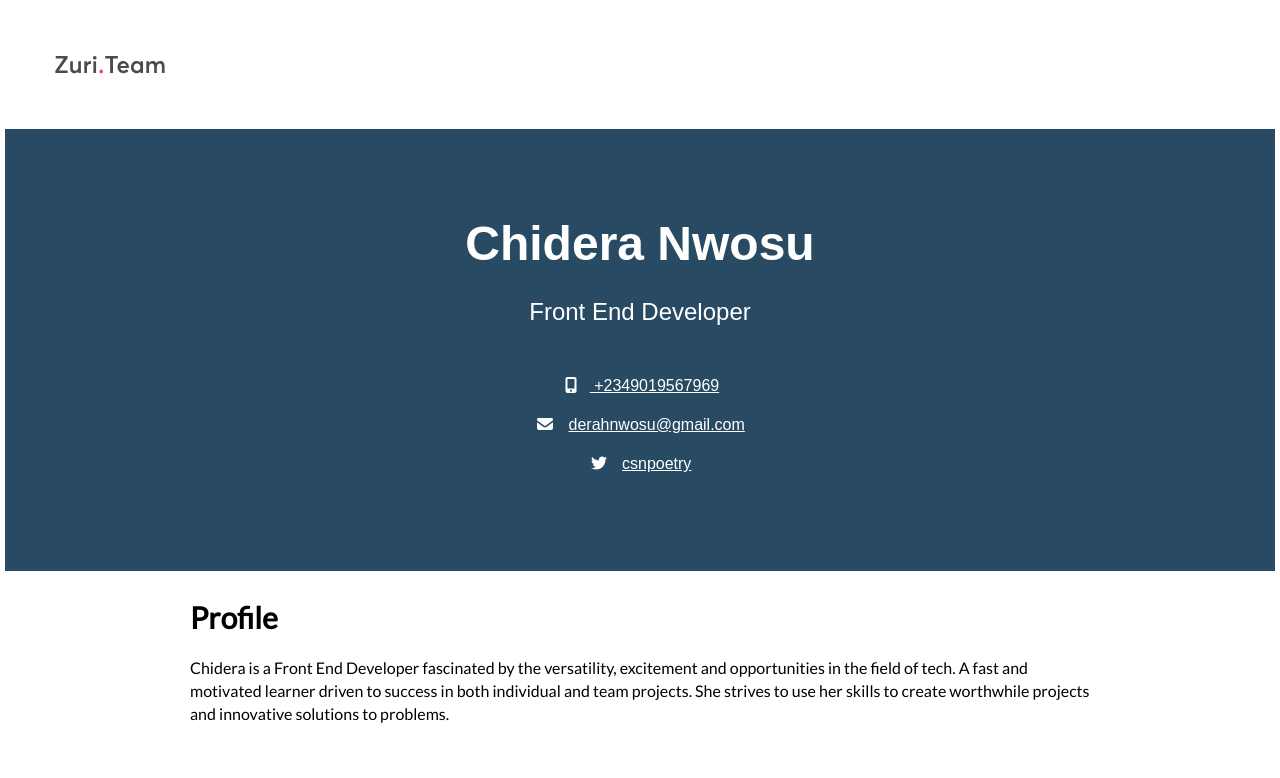
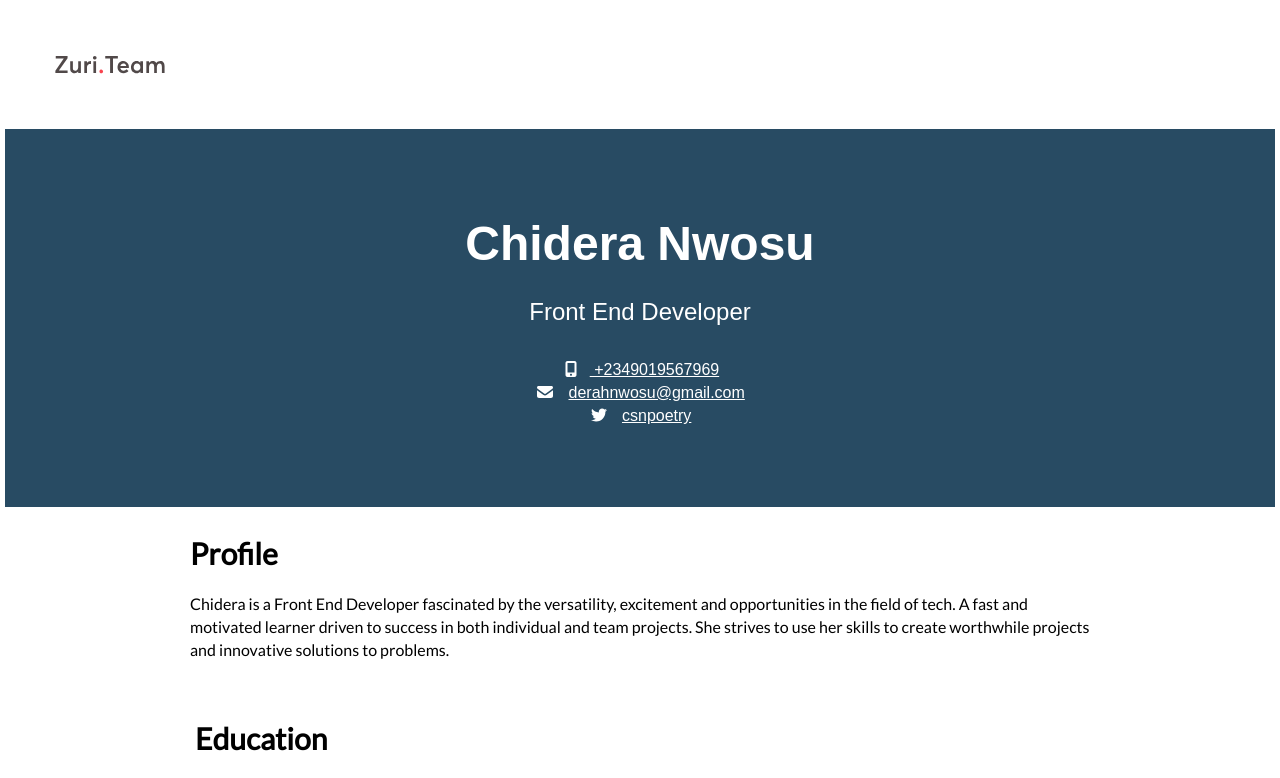
Before and after one commit to derah2001/HNG2task, a plain HTML site: page index.html in a window 1280 px wide. Shown: the top 778 px of the page. Drawn offline with Linux system fonts and the light colour scheme; a web font is replaced by a local one.

Commit message:
Update index.html

```diff
--- a/index.html
+++ b/index.html
@@ -23,15 +23,17 @@
                 <div class="container">
                 <h1>Chidera Nwosu</h1>
                 <h2>Front End Developer</h2><br/>
-                <p class="tel"> <i class="fas fa-mobile-alt"></i> &nbsp;<a href="tel:+2349019567969" alt="phone number" target="_blank"> +2349019567969 </a></p>
-                <p class="tel"> <i class="fas fa-envelope"></i> &nbsp; <a href="mailto:derahnwosu@gmail.com" alt="email address" target="_blank"> derahnwosu@gmail.com </a></p>
-                <p class="tel"> <i class="fab fa-twitter"></i> &nbsp; <a href="https://www.twitter.com/csnpoetry" alt="twitter profile" target="_blank"> csnpoetry </a></p>
+                <div class="tel"> <i class="fas fa-mobile-alt"></i> &nbsp;<a href="tel:+2349019567969" alt="phone number" target="_blank"> +2349019567969 </a></div>
+                <div class="tel"> <i class="fas fa-envelope"></i> &nbsp; <a href="mailto:derahnwosu@gmail.com" alt="email address" target="_blank"> derahnwosu@gmail.com </a></div>
+                <div class="tel"> <i class="fab fa-twitter"></i> &nbsp; <a href="https://www.twitter.com/csnpoetry" alt="twitter profile" target="_blank"> csnpoetry </a></div>
 
                 </div>
         </header>
         <section id="prof" class="container profile">
             <h2>Profile</h2>
-            <p>Chidera is a Front End Developer fascinated by the versatility, excitement and opportunities in the field of tech. A fast and motivated learner driven to success in both individual and team projects. She strives to use her skills to create worthwhile projects and innovative solutions to problems.</p>
+            <p>Chidera is a Front End Developer fascinated by the versatility, excitement and opportunities in the field of tech.
+               A fast and motivated learner driven to success in both individual and team projects.
+              She strives to use her skills to create worthwhile projects and innovative solutions to problems.</p>
         </section>
         <section id="edu" class="education">
                 <div class="container">
```
